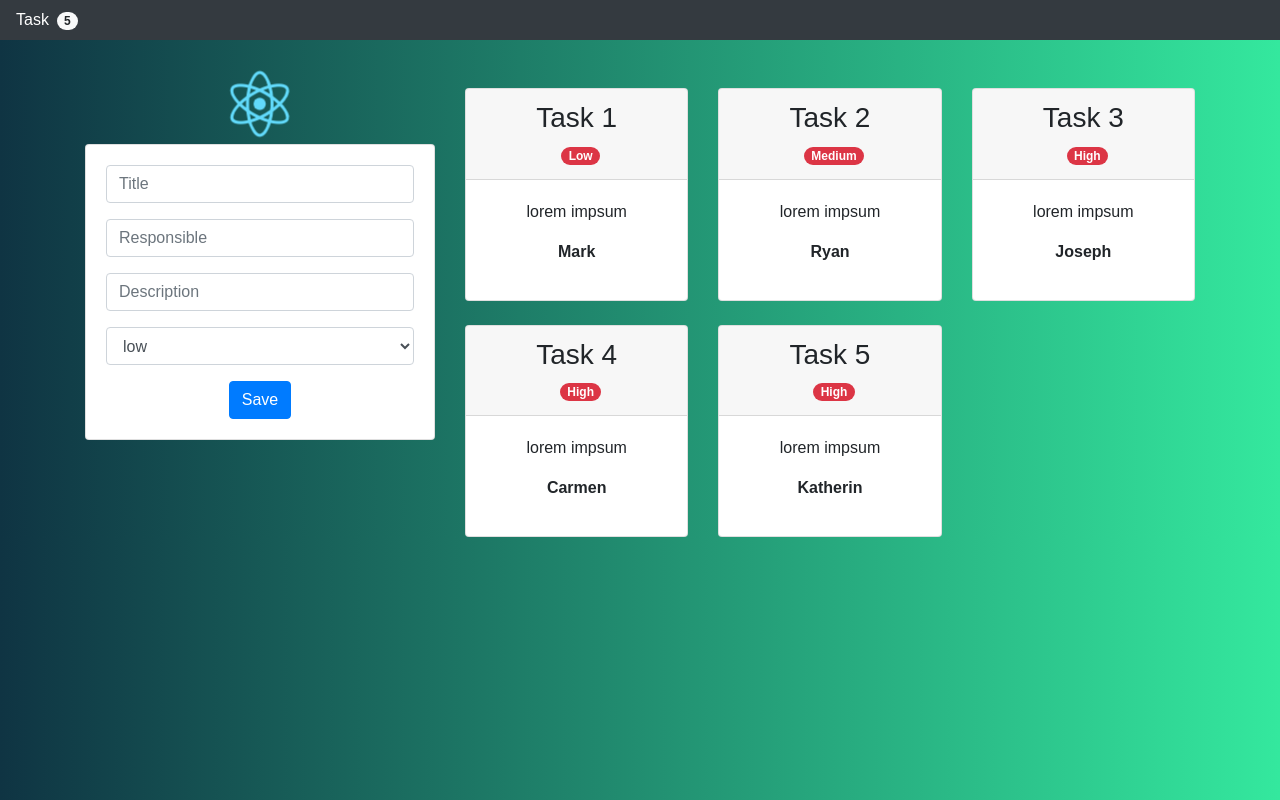
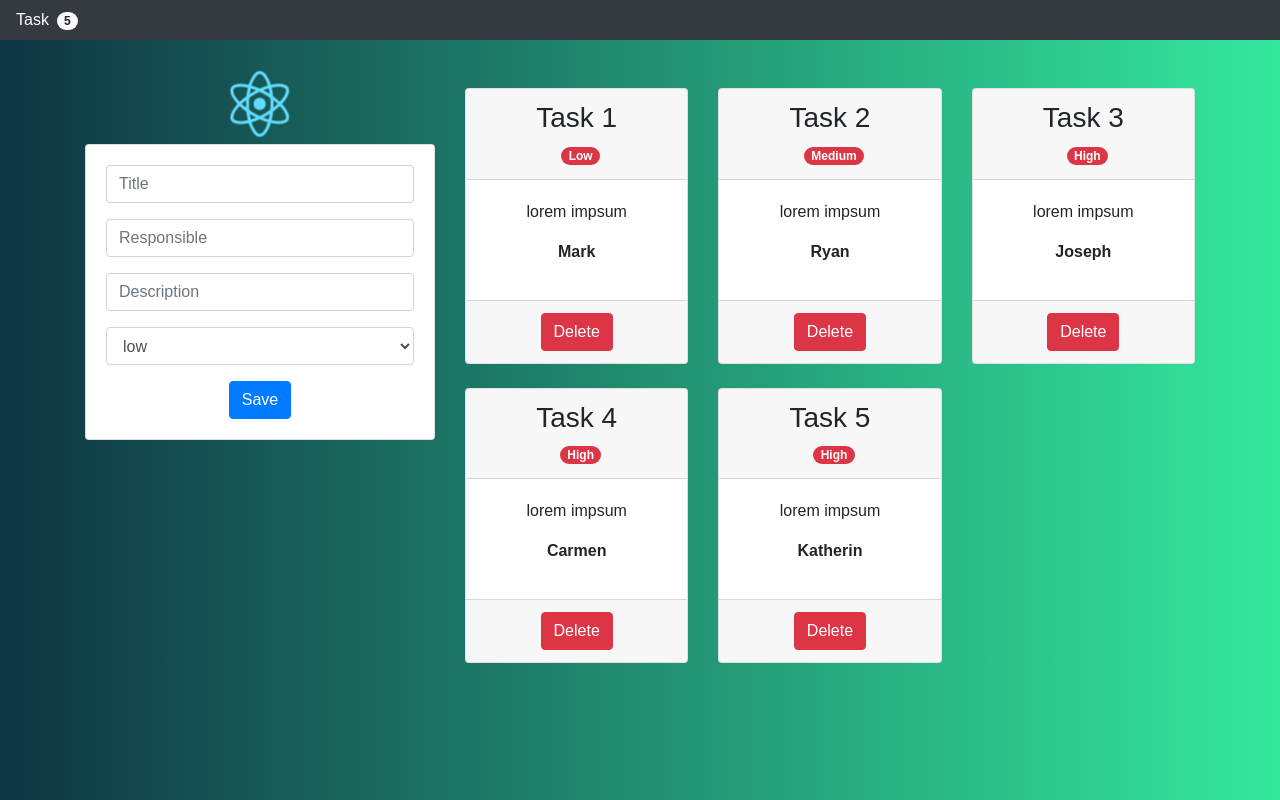
Before and after one commit to yomar-dev/first-app-react, a React (Create React App) app: page / in a window 1280 px wide. Built offline with nearby package versions, Linux system fonts and the light colour scheme.

Commit message:
Eliminar tareas de nuestra App.

```diff
--- a/src/App.js
+++ b/src/App.js
@@ -22,6 +22,14 @@
         })
     }
 
+    removeTodo(index){
+        this.setState({
+            todos: this.state.todos.filter((e, i) => {
+                return i !== index
+            })
+        })
+    }
+
     render() {
         const todos = this.state.todos.map((todo, i) => {
             return(
@@ -36,6 +44,11 @@
                         <div className="card-body">
                             <p>{todo.description}</p>
                             <p><strong>{todo.responsible}</strong></p>
+                        </div>
+                        <div className="card-footer">
+                            <button className="btn btn-danger" onClick={this.removeTodo.bind(this, i)}>
+                                Delete
+                            </button>
                         </div>
                     </div>
                 </div>
```
